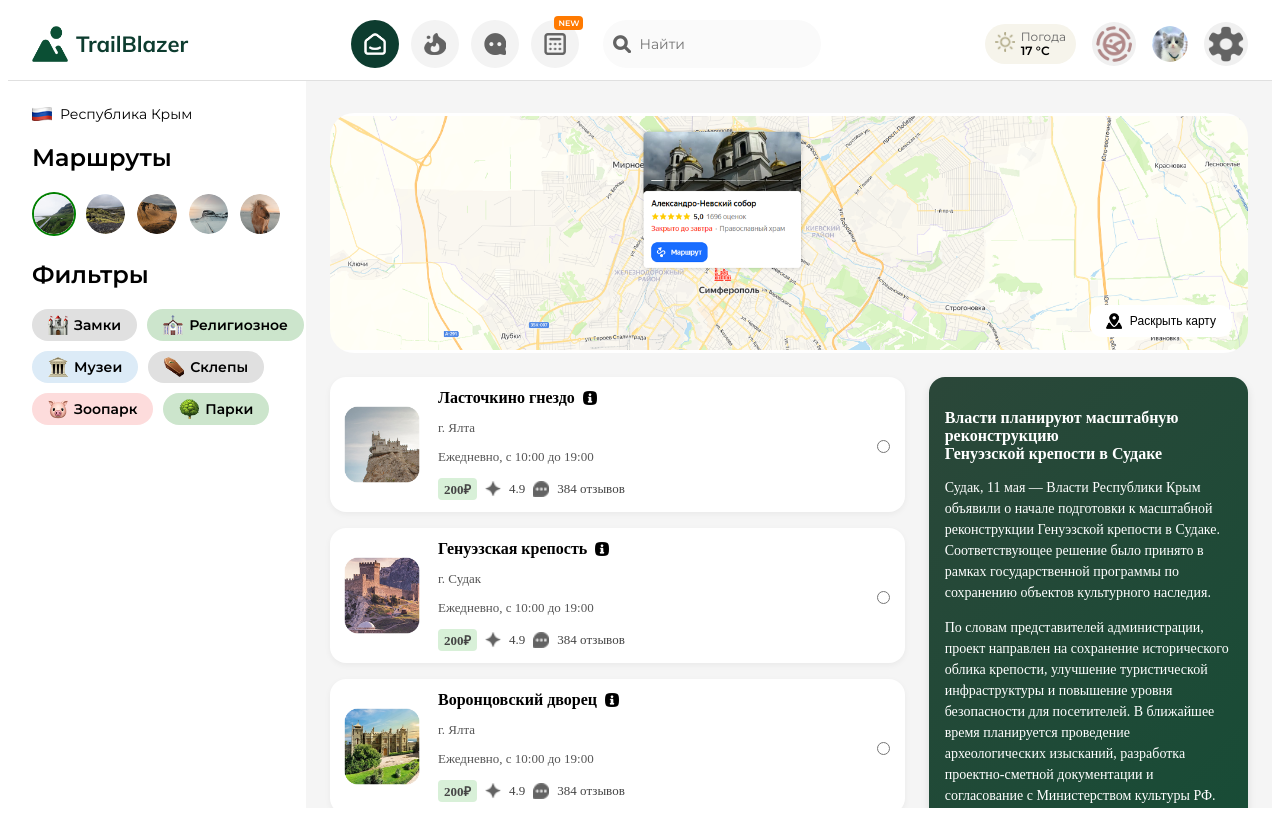
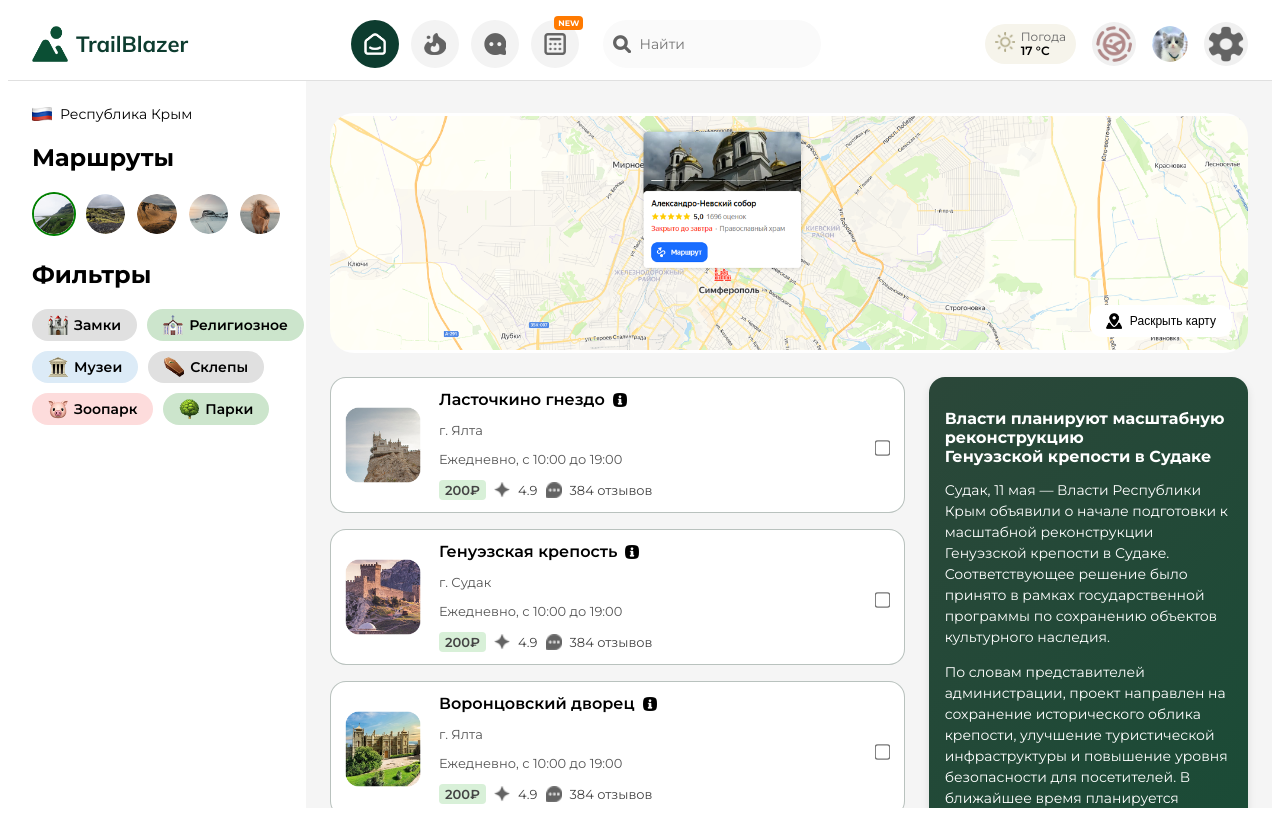
Before and after one commit to r1nlaw/TrailBlazer_Frontend, a Vue app: page / in a window 1280 px wide. Built offline with nearby package versions, Linux system fonts and the light colour scheme.

Commit message:
add card

```diff
--- a/index.html
+++ b/index.html
@@ -5,10 +5,18 @@
     <link href="https://fonts.googleapis.com/css2?family=Montserrat:wght@400;500;600&family=Mulish:ital,wght@0,400;0,600;0,700&display=swap" rel="stylesheet">
     <link rel="icon" href="/favicon.ico">
     <meta name="viewport" content="width=device-width, initial-scale=1.0">
-    <title>Vite App</title>
+      <link rel="preconnect" href="https://fonts.googleapis.com">
+      <link rel="preconnect" href="https://fonts.gstatic.com" crossorigin>
+      <link href="https://fonts.googleapis.com/css2?family=Montserrat:ital,wght@0,100..900;1,100..900&display=swap" rel="stylesheet">
+    <title>TrailBlazer</title>
   </head>
   <body>
     <div id="app"></div>
     <script type="module" src="/src/main.js"></script>
   </body>
+  <style>
+    body{
+        font-family: "Montserrat", sans-serif;
+    }
+  </style>
 </html>
--- a/src/App.vue
+++ b/src/App.vue
@@ -30,6 +30,7 @@ import MainMapAndList from './components/MainMapAndList.vue'
 html,
 body,
 #app {
+  font-optical-sizing: auto;
   height: 100%;
   margin: 0;
 }
--- a/src/components/TravelList.vue
+++ b/src/components/TravelList.vue
@@ -1,7 +1,18 @@
 <template>
   <div class="travel-list-wrapper">
     <div class="places">
-      <div v-for="place in places" :key="place.id" class="place-card">
+      <div
+        v-for="place in places"
+        :key="place.id"
+        class="place-card"
+        :class="{ selected: selectedPlaces.includes(place.id) }"
+      >
+        <input
+          type="checkbox"
+          :value="place.id"
+          v-model="selectedPlaces"
+          class="checkbox"
+        />
         <img :src="place.image" class="place-image" />
         <div class="place-content">
           <div class="title-row">
@@ -18,7 +29,6 @@
             <span>{{ place.reviews }} отзывов</span>
           </div>
         </div>
-        <input type="radio" name="selected-place" />
       </div>
     </div>
 
@@ -30,6 +40,10 @@
 </template>
 
 <script setup>
+import { ref } from 'vue'
+
+const selectedPlaces = ref([])
+
 import infoIcon from '@/assets/icons/info.png'
 import starIcon from '@/assets/icons/star.png'
 import reviewIcon from '@/assets/icons/review.png'
@@ -110,12 +124,19 @@ const news = [
   gap: 24px;
   width: 100%;
 }
+.checkbox {
+  position: absolute;
+  top: 50%;
+  right: 12px;
+  transform: translateY(-50%) scale(1.2);
+}
 
 .places {
   flex: 2;
   display: flex;
   flex-direction: column;
   gap: 16px;
+  overflow: visible;
 }
 
 .place-card {
@@ -125,7 +146,23 @@ const news = [
   border-radius: 16px;
   align-items: center;
   gap: 16px;
-  box-shadow: 0 2px 6px rgba(0, 0, 0, 0.05);
+  position: relative;
+  transition: all 0.3s ease;
+  border: 1px solid #2c473a54;
+  box-shadow: none;
+  transform: translateX(0);
+}
+
+.place-card:hover {
+  transform: translateX(10px);
+  box-shadow: 2px 2px 6px #2c473a6b;
+  cursor: pointer;
+}
+
+.place-card.selected {
+  border-color: #2c473a;
+  background-color: #f0f9f5;
+  box-shadow: 0 0 10px rgba(44, 71, 58, 0.3);
 }
 
 .place-image {
```
